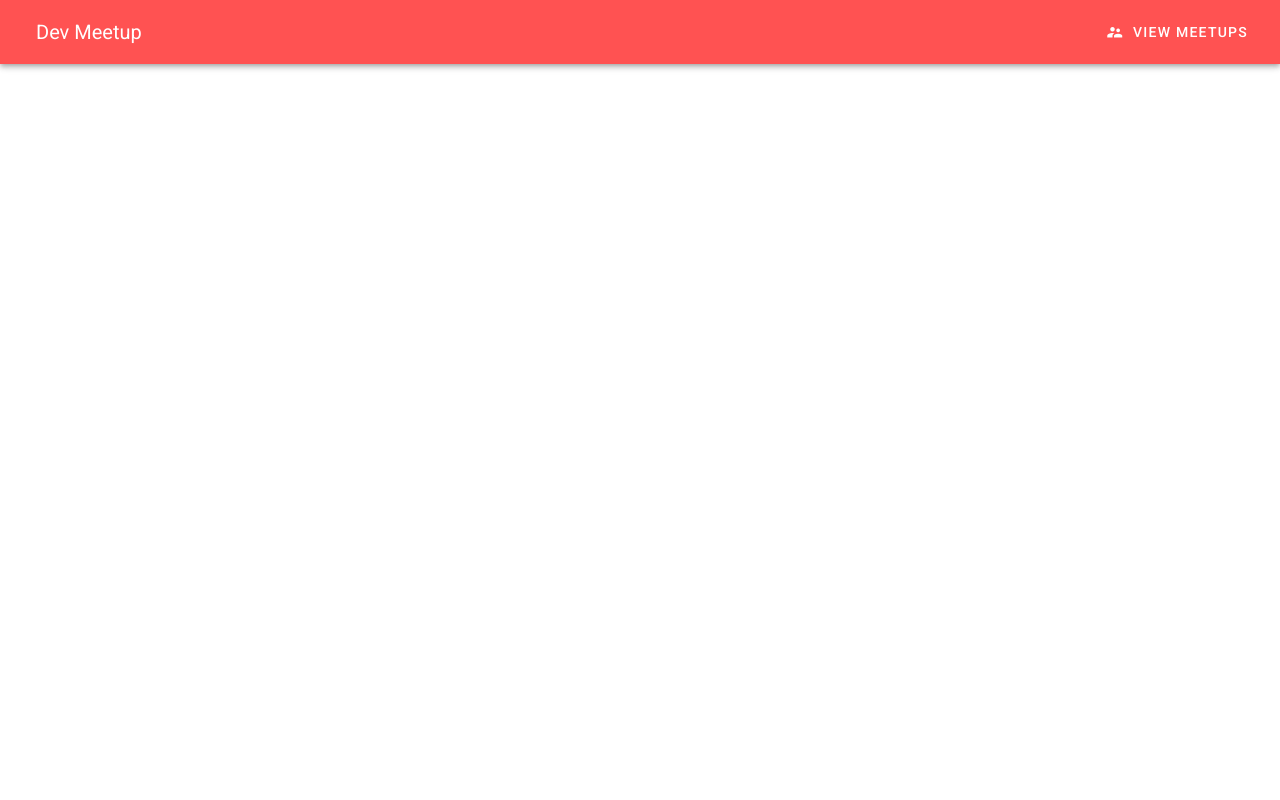
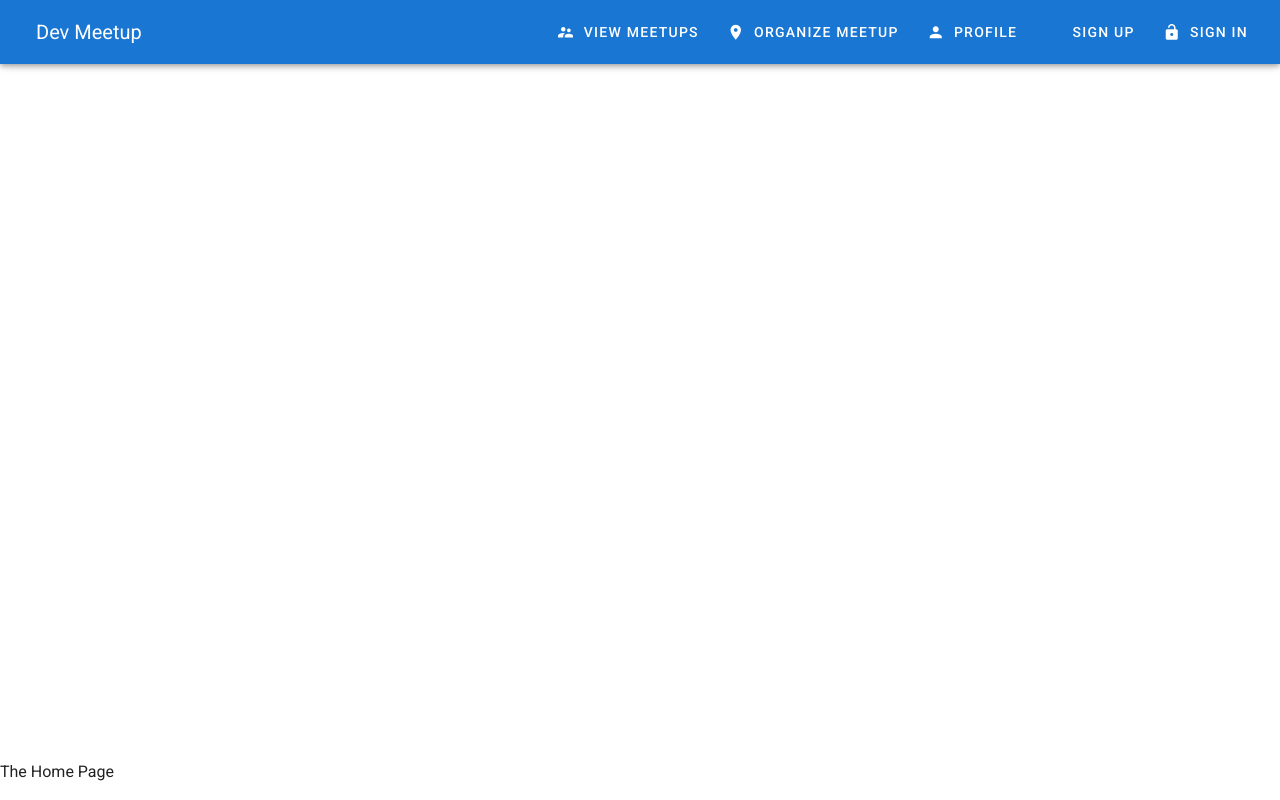
Before and after one commit to omerckmk/meetup-app, a Vue app: page / in a window 1280 px wide. Built offline with nearby package versions, Linux system fonts and the light colour scheme.

Commit message:
deleted navbar component, Meetup and user components added

```diff
--- a/src/App.vue
+++ b/src/App.vue
@@ -1,24 +1,76 @@
 <template>
   <v-app>
-    <navBar/>
+    <v-toolbar dark class="primary">
+      <v-app-bar-nav-icon
+          @click.native.stop="showNav = !showNav"
+          class="hidden-sm-and-up"
+      ></v-app-bar-nav-icon>
+      <v-toolbar-title>
+        <router-link to="/" tag="span" style="cursor: pointer">Dev Meetup</router-link>
+      </v-toolbar-title>
+      <v-spacer></v-spacer>
+      <v-toolbar-items class="hidden-xs-only">
+        <v-btn
+            class="text-decoration-none"
+            text
+            v-for="item in menuItems"
+            :key="item.title"
+            router
+            :to="item.link"
+        >
+
+          <v-icon left dark>{{ item.icon }}</v-icon>
+          {{ item.title }}
+        </v-btn>
+      </v-toolbar-items>
+    </v-toolbar>
+    <v-navigation-drawer
+        temporary
+        v-model="showNav"
+    >
+      <v-list>
+        <v-list-item v-for="item in menuItems"
+                     :key="item.title"
+                     router
+                     :to="item.link"
+                     class="text-decoration-none"
+        >
+          <v-list-item-action>
+            <v-icon>{{ item.icon }}</v-icon>
+          </v-list-item-action>
+          <v-list-item-content>{{ item.title }}</v-list-item-content>
+        </v-list-item>
+      </v-list>
+    </v-navigation-drawer>
     <v-main>
-
+      <router-view/>
     </v-main>
   </v-app>
 </template>
 
 <script>
-import navBar from "./components/navBar";
+
 
 export default {
   name: "App",
+  components: {},
+  data() {
+    return {
+      showNav: false,
+      menuItems: [
+        {icon: 'mdi-account-supervisor', title: 'View Meetups', link: '/meetups'},
+        {icon: 'mdi-map-marker', title: 'Organize Meetup', link: '/meetups/new'},
+        {icon: 'mdi-account', title: 'Profile', link: '/profile'},
+        {icon: 'mdi-face', title: 'Sign Up', link: '/signup'},
+        {icon: 'mdi-lock-open', title: 'Sign in', link: '/signin'},
+      ]
 
-  components: {
-    navBar
+    }
   },
 
-  data: () => ({
-    //
-  })
 };
 </script>
+<style lang="sass">
+@import '../node_modules/vuetify/src/styles/main'
+
+</style>
--- a/src/components/navBar.vue
+++ /dev/null
@@ -1,45 +0,0 @@
-<template>
-<v-app>
-  <v-toolbar dark class="error">
-    <v-app-bar-nav-icon
-        @click.native.stop="showNav = !showNav"
-        class="hidden-sm-and-up"
-    ></v-app-bar-nav-icon>
-    <v-toolbar-title>Dev Meetup</v-toolbar-title>
-    <v-spacer></v-spacer>
-    <v-toolbar-items class="hidden-xs-only">
-      <v-btn text>
-        <v-icon left>mdi-account-supervisor</v-icon>
-        View Meetups
-      </v-btn>
-    </v-toolbar-items>
-  </v-toolbar>
-  <v-navigation-drawer v-model="showNav">
-      <v-list>
-        <v-list-item>
-            <v-list-item-action>
-              <v-icon>mdi-account-supervisor</v-icon>
-            </v-list-item-action>
-          <v-list-item-content>View Meetups</v-list-item-content>
-        </v-list-item>
-      </v-list>
-  </v-navigation-drawer>
-
-</v-app>
-</template>
-
-<script>
-export default {
-  name: "navBar",
-  data() {
-    return {
-      showNav: false
-    }
-  },
-};
-</script>
-
-<style lang="sass">
-  @import "../styles/main"
-
-</style>
--- a/src/router/index.js
+++ b/src/router/index.js
@@ -1,6 +1,11 @@
 import Vue from "vue";
 import VueRouter from "vue-router";
 import Home from "../views/Home.vue";
+import Meetups from "@/components/Meetup/Meetups";
+import CreateMeetup from "@/components/Meetup/CreateMeetup";
+import Profile from "@/components/User/Profile";
+import Signup from "@/components/User/Signup";
+import Signin from "@/components/User/Signin";
 
 Vue.use(VueRouter);
 
@@ -9,16 +14,33 @@ const routes = [
         path: "/",
         name: "Home",
         component: Home
+    },
+    {
+        path: "/meetups",
+        name: "Meetups",
+        component: Meetups
+    },
+    {
+        path: "/profile",
+        name: "Profile",
+        component: Profile
+    },
+    {
+        path: "/signup",
+        name: "SignUp",
+        component: Signup
+    },
+    {
+        path: "/signin",
+        name: "Signin",
+        component: Signin
+    },
+    {
+        path: "/meetups/new",
+        name: "CreateMeetup",
+        component: CreateMeetup
     }
-  /*  {
-    path: "/about",
-    name: "About",
-    // route level code-splitting
-    // this generates a separate chunk (about.[hash].js) for this route
-    // which is lazy-loaded when the route is visited.
-    component: () =>
-      import(/!* webpackChunkName: "about" *!/ "../views/About.vue")
-  }*/
+
 ];
 
 const router = new VueRouter({
--- a/src/styles/main.scss
+++ b/src/styles/main.scss
@@ -1,4 +1,6 @@
+
 @import '../../node_modules/vuetify/src/styles/settings/_colors.scss';
+
 
 $theme: (
         primary: '#1976D2',
--- a/src/views/Home.vue
+++ b/src/views/Home.vue
@@ -1,5 +1,7 @@
 <template>
-  <div class="home"></div>
+  <div class="home">
+    <p>The Home Page</p>
+  </div>
 </template>
 
 <script>
```
Lines whose indentation alone changed are shown as unchanged.
